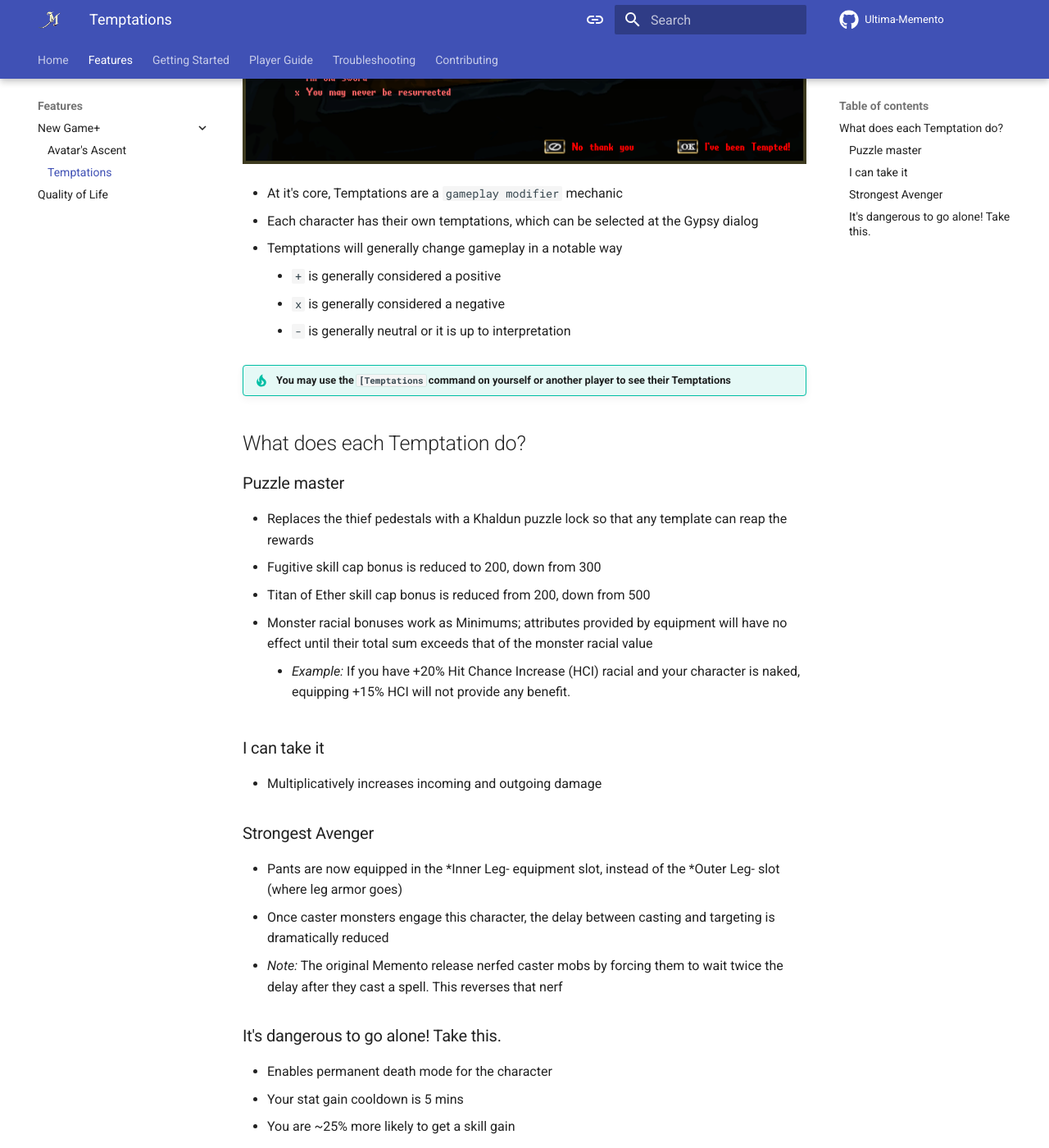
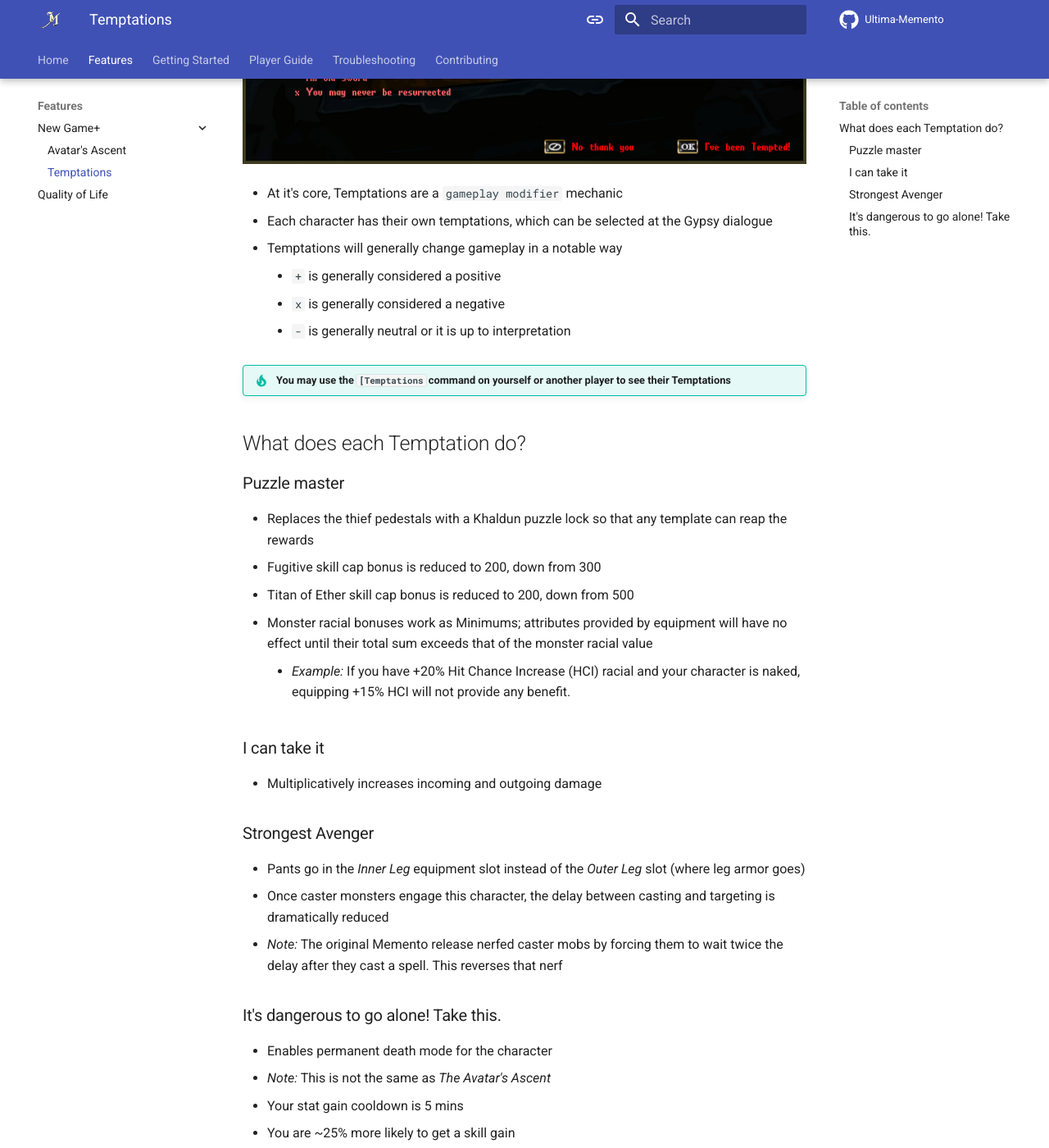
Before and after one commit to Jascen/Memento-Site, an MkDocs documentation site: the page built from docs/features/temptations.md, in a window 1280 px wide and 1400 px high, scrolled down 473 px. Shown: the whole window at 82% size. Built offline with MkDocs 1.6.1 and Material for MkDocs 9.7.7, drawn with Linux system fonts in a browser that asks for light colours; comment, search, counter and statistics services are not loaded.

Commit message:
- Minor clarifications - Fix verbiage on strongest avenger - Clarify Avatar's Ascent is different

```diff
--- a/docs/features/temptations.md
+++ b/docs/features/temptations.md
@@ -3,7 +3,7 @@
 ![Temptations info gump](../assets/images/temptations-system.png)
 
 - At it's core, Temptations are a `gameplay modifier` mechanic
-- Each character has their own temptations, which can be selected at the Gypsy dialog
+- Each character has their own temptations, which can be selected at the Gypsy dialogue
 - Temptations will generally change gameplay in a notable way
 	- `+` is generally considered a positive
 	- `x` is generally considered a negative
@@ -16,7 +16,7 @@
 ### Puzzle master
 - Replaces the thief pedestals with a Khaldun puzzle lock so that any template can reap the rewards
 - Fugitive skill cap bonus is reduced to 200, down from 300
-- Titan of Ether skill cap bonus is reduced from 200, down from 500
+- Titan of Ether skill cap bonus is reduced to 200, down from 500
 - Monster racial bonuses work as Minimums; attributes provided by equipment will have no effect until their total sum exceeds that of the monster racial value
 	- *Example:* If you have +20% Hit Chance Increase (HCI) racial and your character is naked, equipping +15% HCI will not provide any benefit.
 
@@ -24,12 +24,13 @@
 - Multiplicatively increases incoming and outgoing damage
 
 ### Strongest Avenger
-- Pants are now equipped in the *Inner Leg- equipment slot, instead of the *Outer Leg- slot (where leg armor goes)
+- Pants go in the *Inner Leg* equipment slot instead of the *Outer Leg* slot (where leg armor goes)
 - Once caster monsters engage this character, the delay between casting and targeting is dramatically reduced
 - *Note:* The original Memento release nerfed caster mobs by forcing them to wait twice the delay after they cast a spell. This reverses that nerf
 
 ### It's dangerous to go alone! Take this.
 - Enables permanent death mode for the character
+ - *Note:* This is not the same as *The Avatar's Ascent*
 - Your stat gain cooldown is 5 mins
 - You are ~25% more likely to get a skill gain
 - *Note:* This Temptation is brutal. Most players will NOT want to do this. Dying means your character is permanently a ghost (and should probably be deleted). Your house/boat are left in the world, your corpse lasts 24 hours, and your bankbox is completely gone.
```
